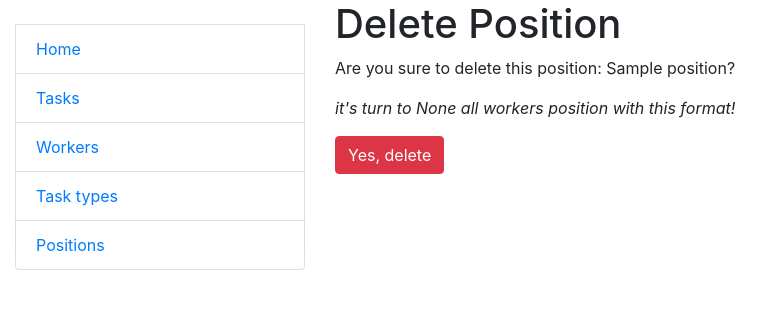
After one commit to DenysHalytskyi/it-task-manager, a Django app: page /positions/delete/1/ in a window 1280 px wide. The commit adds this page. Shown: the top 309 px of the page, without its empty margins (0-783 px from the left). Run offline with Django 5.2, Linux system fonts and the light colour scheme; tables that the repository leaves empty hold one stand-in row (values such as "Sample post").

Commit message:
complete implementation of position delete functionality

```diff
--- a/manager/urls.py
+++ b/manager/urls.py
@@ -18,6 +18,7 @@ from manager.views import (
     TaskTypeDeleteView,
     PositionCreateView,
     PositionUpdateView,
+    PositionDeleteView,
     )
 
 app_name = "manager"
@@ -43,4 +44,5 @@ urlpatterns = [
 
     path("tasks/delete/<int:pk>/", TaskDeleteView.as_view(), name="task-delete"),
     path("task_types/delete/<int:pk>/", TaskTypeDeleteView.as_view(), name="task-type-delete"),
+    path("positions/delete/<int:pk>/", PositionDeleteView.as_view(), name="position-delete"),
 ]
--- a/manager/views.py
+++ b/manager/views.py
@@ -138,3 +138,9 @@ class TaskTypeDeleteView(generic.DeleteView):
     model = TaskType
     success_url = reverse_lazy("manager:task-type-list")
     template_name = "manager/task_type_confirm_delete.html"
+
+
+class PositionDeleteView(generic.DeleteView):
+    model = Position
+    success_url = reverse_lazy("manager:position-list")
+    template_name = "manager/position_confirm_delete.html"
--- /dev/null
+++ b/templates/manager/position_confirm_delete.html
@@ -0,0 +1,12 @@
+{% extends "base.html" %}
+
+{% block content %}
+  <h1>Delete Position</h1>
+  <p>Are you sure to delete this position: {{ object }}?</p>
+  <p><i>it's turn to None all workers position with this format!</i></p>
+  <form action="" method="post">
+  {% csrf_token %}
+    <input class="btn btn-danger" type="submit" value="Yes, delete">
+  </form>
+
+{% endblock %}
--- a/templates/manager/position_detail.html
+++ b/templates/manager/position_detail.html
@@ -42,6 +42,7 @@
     </div>
   {% endif %}
   <a class="btn btn-warning btn-sm" href="{% url 'manager:position-update' pk=position.id %}">
-  Update
+    Update
   </a>
+  <a class="btn btn-danger" href="{% url 'manager:position-delete' pk=position.id %}">Delete</a>
 {% endblock %}
```
